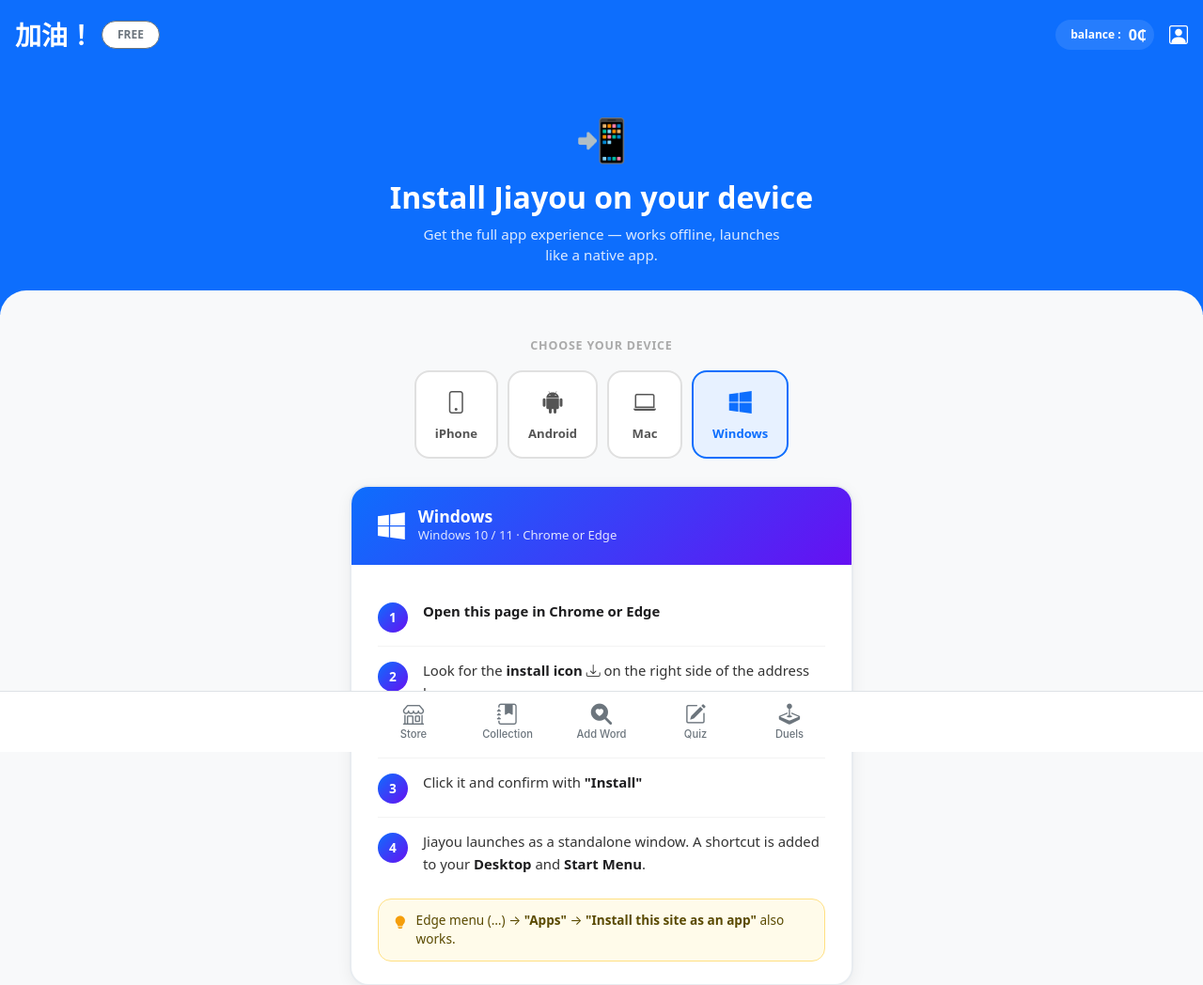
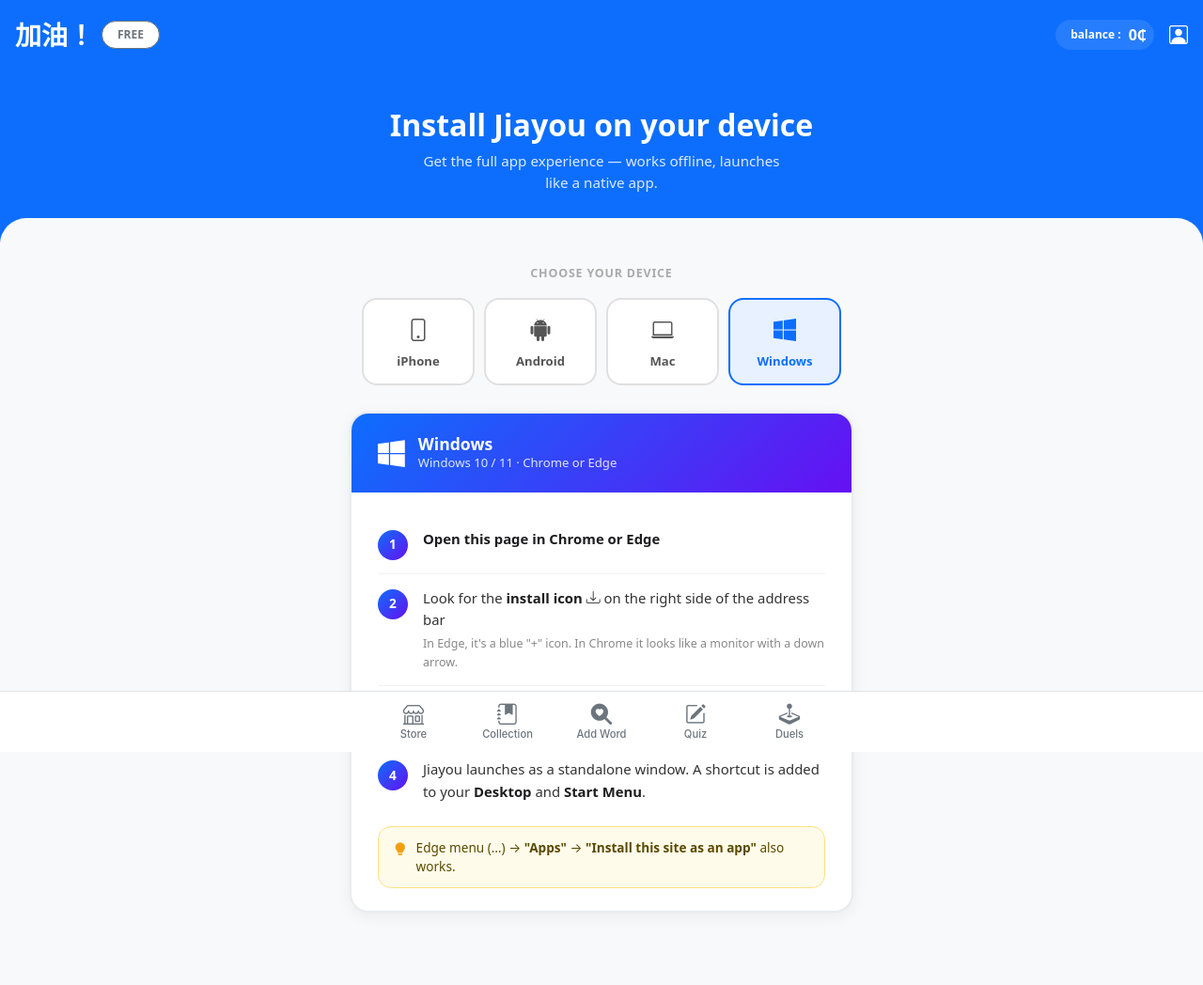
Before and after one commit to louco-cmd/chinese-quizz, a Node project: template views/install-app.ejs in a window 1280 px wide. Shown: the top 1048 px of the page at 94% size. After the commit the page ends 977 px from the top, so only its background shows below. Run offline with Node 20 templates, Linux system fonts and the light colour scheme; the template is opened without the code that fills it, so the values that code supplies are empty; some libraries are stand-ins or nearby versions.

Commit message:
correction

```diff
--- a/views/install-app.ejs
+++ b/views/install-app.ejs
@@ -49,7 +49,7 @@
       font-size: 0.82rem;
       cursor: pointer;
       transition: all 0.2s;
-      min-width: 80px;
+      min-width: 120px;
     }
     .device-tab i { font-size: 1.5rem; }
     .device-tab:hover { border-color: #0d6efd; color: #0d6efd; background: #f0f6ff; }
@@ -176,7 +176,6 @@
 
 <!-- Hero -->
 <div class="install-hero">
-  <div style="font-size: 2.8rem; margin-bottom: 10px;">📲</div>
   <h1 class="fw-bold mb-2" style="font-size: clamp(1.4rem, 5vw, 2rem);">Install Jiayou on your device</h1>
   <p style="opacity: 0.85; font-size: 0.95rem; max-width: 380px; margin: 0 auto;">
     Get the full app experience — works offline, launches like a native app.
```
